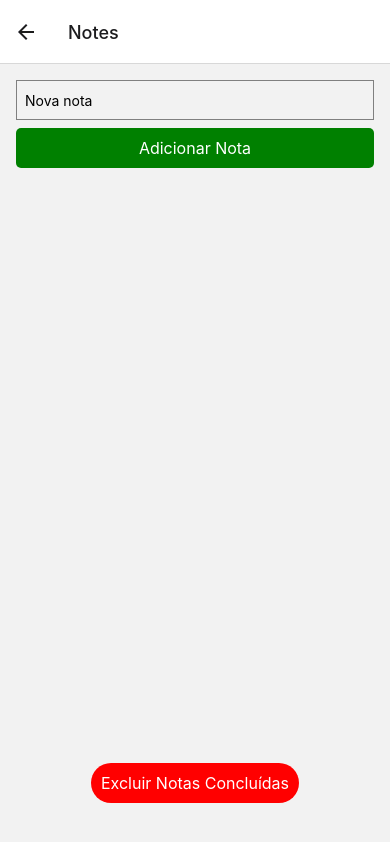
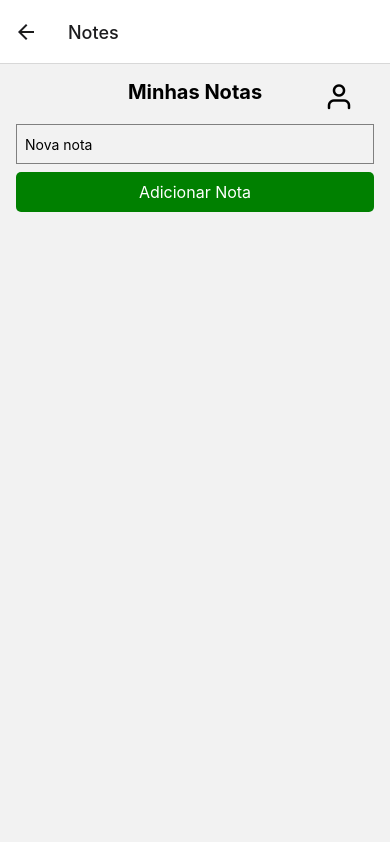
Before and after one commit to samuelmartins7k/pi-fase2, a React Native app: screen /Notes in a window 390 px wide. Built offline with nearby package versions, Linux system fonts and the light colour scheme.

Commit message:
atendendo issue #4

```diff
--- a/screens/Notes.js
+++ b/screens/Notes.js
@@ -2,11 +2,13 @@
 import React, { useState } from 'react';
 import { View, Text, TextInput, TouchableOpacity, FlatList, Alert } from 'react-native';
 import { Feather } from '@expo/vector-icons';
-import { NotesProvider, useNotes } from '../contexts/NotesContexts';
+import { useNotes } from '../contexts/NotesContexts';
+import { useNavigation } from '@react-navigation/native';
 
 const NotesScreen = () => {
   const { notes, addNote, toggleNote, deleteCompletedNotes } = useNotes();
   const [newNote, setNewNote] = useState('');
+  const navigation = useNavigation();
 
   const handleAddNote = () => {
     if (newNote.trim() !== '') {
@@ -37,8 +39,30 @@ const NotesScreen = () => {
     );
   };
 
+  const renderDeleteButton = () => {
+    if (notes.length > 0) {
+      return (
+        <TouchableOpacity style={styles.deleteCompletedButton} onPress={confirmDeleteCompletedNotes}>
+          <Text style={styles.deleteCompletedButtonText}>Excluir Notas Concluídas</Text>
+        </TouchableOpacity>
+      );
+    }
+    return null;
+  };
+
   return (
     <View style={{ flex: 1, padding: 16 }}>
+      <View style={{ flexDirection: 'row', justifyContent: 'space-between', alignItems: 'center', marginBottom: 20 }}>
+        <Text style={{ fontSize: 20, fontWeight: 'bold', flex: 1, textAlign: 'center' }}>Minhas Notas</Text>
+        {/* Ícone de perfil do usuário para navegar para a tela de perfil */}
+        <TouchableOpacity
+          style={styles.profileIcon}
+          onPress={() => navigation.navigate('PerfilUsuario')}
+        >
+          <Feather name="user" size={30} color="black" />
+        </TouchableOpacity>
+      </View>
+
       <View style={{ marginBottom: 16 }}>
         <TextInput
           style={styles.input}
@@ -76,19 +100,8 @@ const NotesScreen = () => {
         )}
       />
 
-      <TouchableOpacity style={styles.deleteCompletedButton} onPress={confirmDeleteCompletedNotes}>
-        <Text style={styles.deleteCompletedButtonText}>Excluir Notas Concluídas</Text>
-      </TouchableOpacity>
+      {renderDeleteButton()}
     </View>
-  );
-};
-
-// Wrap da tela no provedor de contexto
-const Notes = () => {
-  return (
-    <NotesProvider>
-      <NotesScreen />
-    </NotesProvider>
   );
 };
 
@@ -138,6 +151,11 @@ const styles = {
     color: 'white',
     fontSize: 16,
   },
+  profileIcon: {
+    position: 'absolute',
+    top: 1,
+    right: 20,
+  },
 };
 
-export default Notes;
+export default NotesScreen;
```
